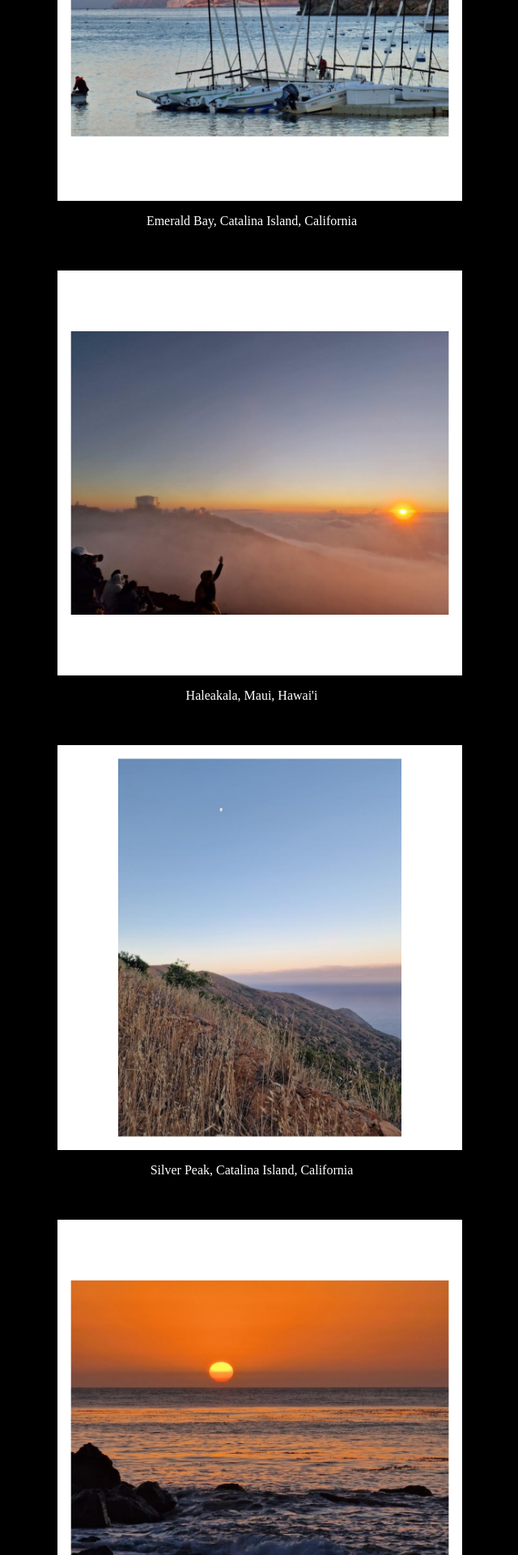
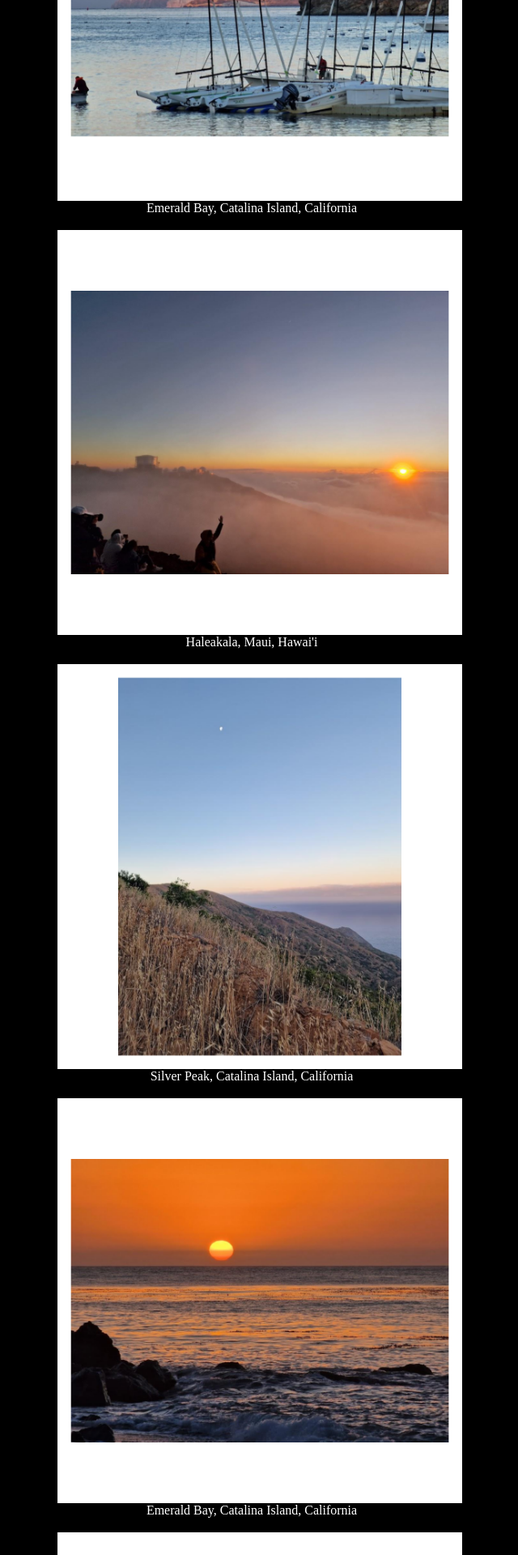
Before and after one commit to pbkx/pbkx.github.io, a Jekyll site: the page built from photography.html, in a window 1280 px wide. Shown: the part 502-2422 px from the top of the page at 81% size, without its empty margins (329-969 px from the left). Built offline with Jekyll 4.4.1, drawn with Linux system fonts in a browser that asks for light colours.

Commit message:
fixed body tags

```diff
--- a/photography.html
+++ b/photography.html
@@ -27,17 +27,17 @@ permalink: /photography/
      <body style="color:white">
       <br><a>
        <center>
-           <img src="/assets/images/1.png" alt="Emerald Bay, Catalina Island, California; 2022" width="500" height="500"><p>Emerald Bay, Catalina Island, California</p><br>
+           <img src="/assets/images/1.png" alt="Emerald Bay, Catalina Island, California; 2022" width="500" height="500"><body>Emerald Bay, Catalina Island, California</body><br>
            <br>
-           <img src="/assets/images/2.png" alt="Haleakala, Maui, Hawai'i; 2022" width="500" height="500"><p>Haleakala, Maui, Hawai'i</p><br>
+           <img src="/assets/images/2.png" alt="Haleakala, Maui, Hawai'i; 2022" width="500" height="500"><body>Haleakala, Maui, Hawai'i</body><br>
            <br>
-           <img src="/assets/images/3.png" alt="Silver Peak, Catalina Island, California; 2022" width="500" height="500"><p>Silver Peak, Catalina Island, California</p><br>
+           <img src="/assets/images/3.png" alt="Silver Peak, Catalina Island, California; 2022" width="500" height="500"><body>Silver Peak, Catalina Island, California</body><br>
            <br>
-           <img src="/assets/images/4.png" alt="Emerald Bay, Catalina Island, California; 2022" width="500" height="500"><p>Emerald Bay, Catalina Island, California</p><br>
+           <img src="/assets/images/4.png" alt="Emerald Bay, Catalina Island, California; 2022" width="500" height="500"><body>Emerald Bay, Catalina Island, California</body><br>
            <br>
-           <img src="/assets/images/5.png" alt="Kaanapali, Maui, Hawaii; 2022" width="500" height="500"><p>Kaanapali, Maui, Hawaii</p><br>
+           <img src="/assets/images/5.png" alt="Kaanapali, Maui, Hawaii; 2022" width="500" height="500"><body>Kaanapali, Maui, Hawaii</body><br>
            <br>
-           <img src="/assets/images/6.png" alt="Silver Peak, Catalina Island, California; 2022" width="500" height="500"><p>Silver Peak, Catalina Island, California</p><br>
+           <img src="/assets/images/6.png" alt="Silver Peak, Catalina Island, California; 2022" width="500" height="500"><body>Silver Peak, Catalina Island, California</body><br>
            <br>
          </center>
       </a>
```
